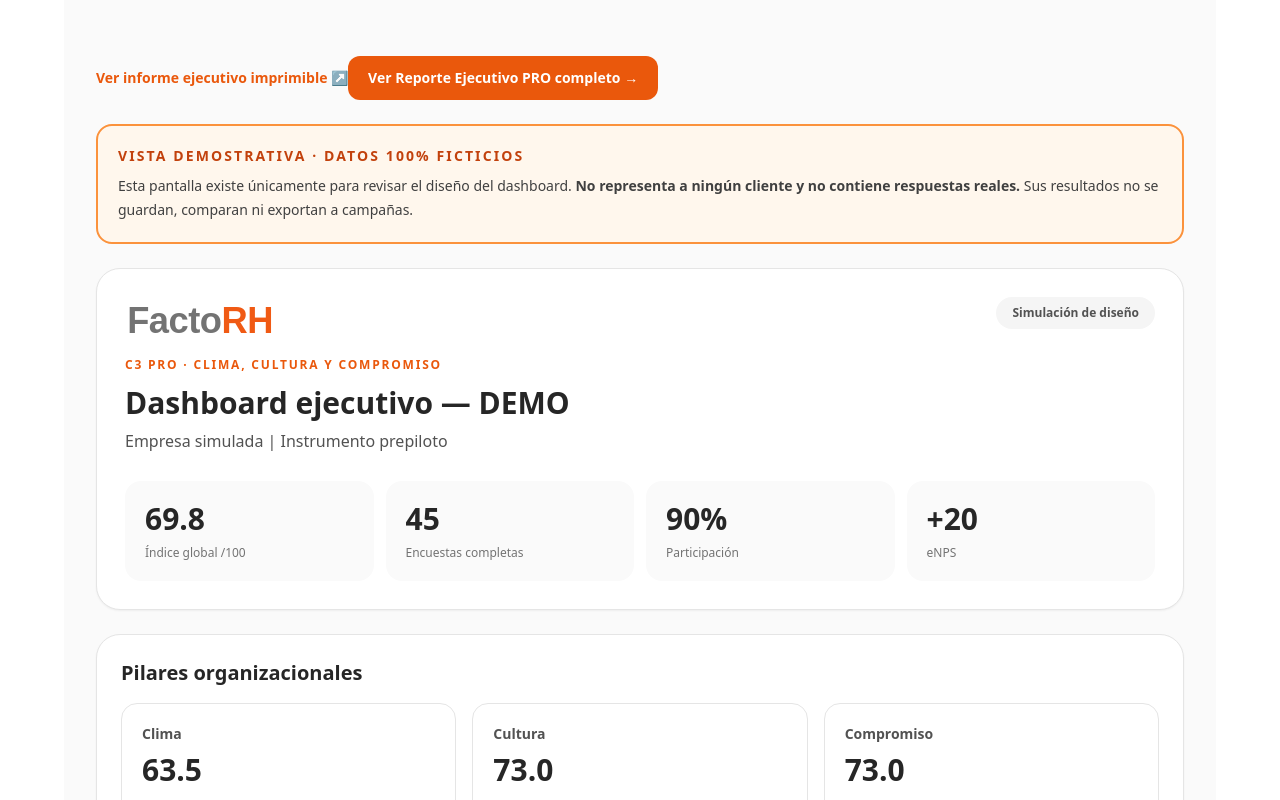
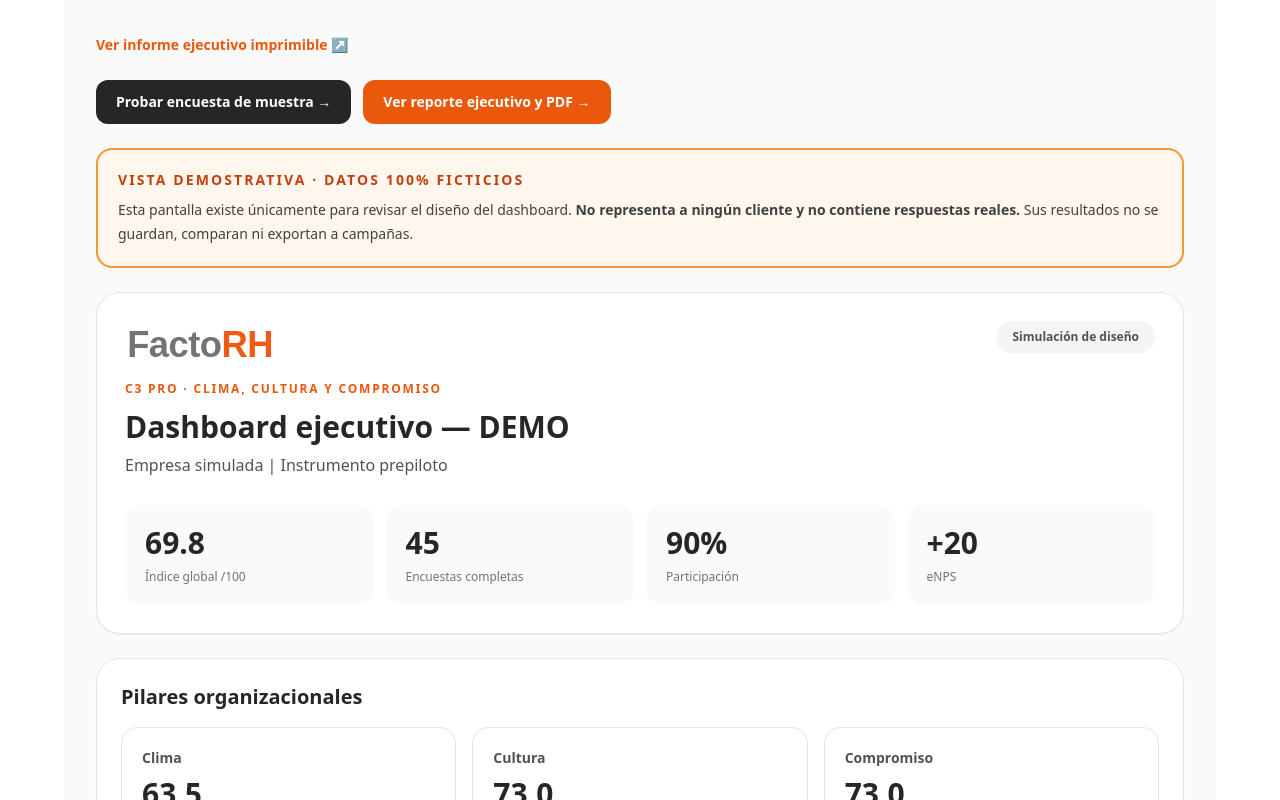
Before and after one commit to davernestt/factorh-tabuladores, a Next.js app: page /demo-clima in a window 1280 px wide. Shown: the top 800 px of the page. Built offline with nearby package versions, Linux system fonts and the light colour scheme.

Commit message:
feat(clima): link survey preview and executive PDF report in public demo

```diff
--- a/app/demo-clima/page.tsx
+++ b/app/demo-clima/page.tsx
@@ -30,7 +30,7 @@ async function C3DemoContent(){
  const lows=[...raw].sort((a,b)=>a[3]-b[3]).slice(0,3);
  return <div className="mx-auto max-w-6xl space-y-6 bg-neutral-50 px-4 py-8 sm:px-8">
   <Link href="/demo-clima/reporte" className="text-sm font-bold text-orange-600">Ver informe ejecutivo imprimible ↗</Link>
-  <Link href="/demo-clima/reporte" className="inline-flex self-start rounded-xl bg-orange-600 px-5 py-3 text-sm font-black text-white hover:bg-orange-700">Ver Reporte Ejecutivo PRO completo →</Link>
+  <div className="flex flex-wrap gap-3"><Link href="/demo-clima/encuesta" className="inline-flex rounded-xl bg-neutral-800 px-5 py-3 text-sm font-black text-white hover:bg-neutral-700">Probar encuesta de muestra →</Link><Link href="/demo-clima/reporte" className="inline-flex rounded-xl bg-orange-600 px-5 py-3 text-sm font-black text-white hover:bg-orange-700">Ver reporte ejecutivo y PDF →</Link></div>
   <div className="rounded-2xl border-2 border-orange-400 bg-orange-50 p-5">
    <p className="text-sm font-black uppercase tracking-[.15em] text-orange-700">Vista demostrativa · Datos 100% ficticios</p>
    <p className="mt-2 text-sm leading-6 text-neutral-700">Esta pantalla existe únicamente para revisar el diseño del dashboard. <strong>No representa a ningún cliente y no contiene respuestas reales.</strong> Sus resultados no se guardan, comparan ni exportan a campañas.</p>
```
